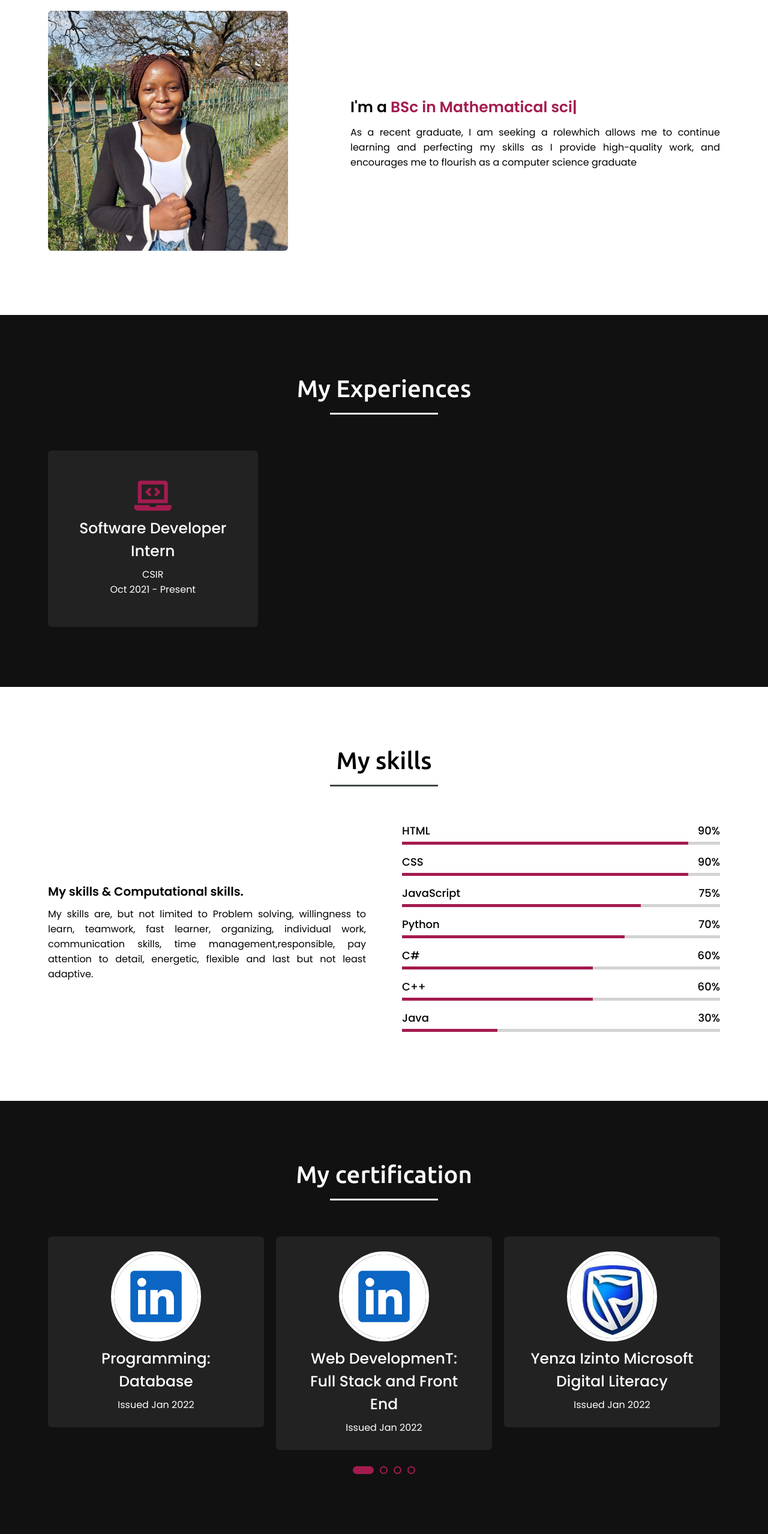
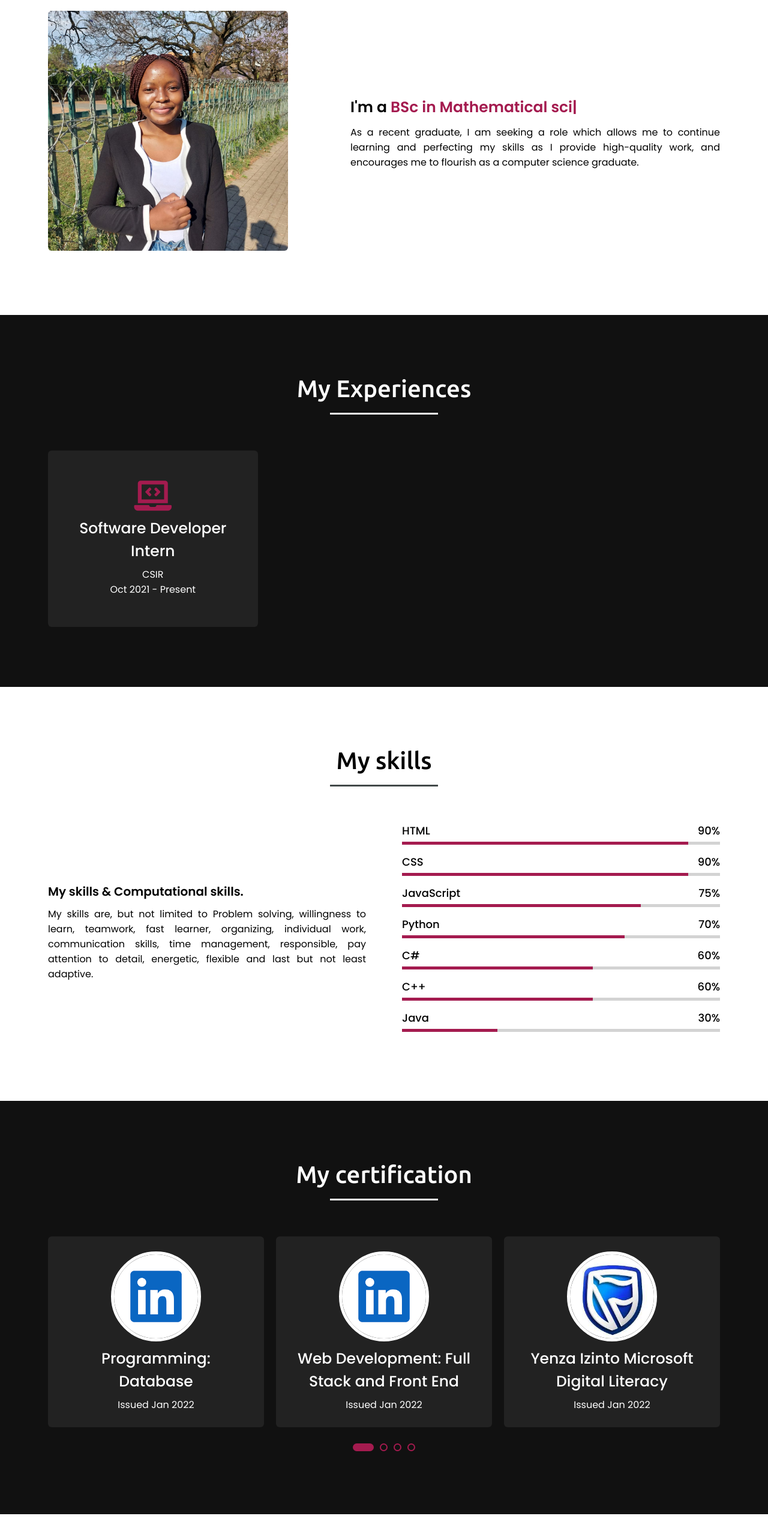
Before and after one commit to fuuluw/fulu.github.io, a plain HTML site: page index.html in a window 1280 px wide. Shown: the part 1008-3565 px from the top of the page at 60% size. Drawn offline with nearby package versions, Linux system fonts and the light colour scheme.

Commit message:
Update index.html

```diff
--- a/index.html
+++ b/index.html
@@ -55,7 +55,7 @@
                 </div>
                 <div class="column right">
                     <div class="text">I'm a <span class="typing-2"></span></div>
-                    <p>As a recent graduate, I am seeking a rolewhich allows me to continue learning and perfecting my skills as I provide high-quality work, and encourages me to flourish as a computer science graduate </p>
+                    <p>As a recent graduate, I am seeking a role which allows me to continue learning and perfecting my skills as I provide high-quality work, and encourages me to flourish as a computer science graduate. </p>
 
                 </div>
             </div>
@@ -87,7 +87,7 @@
             <div class="skills-content">
                 <div class="column left">
                     <div class="text">My skills & Computational skills.</div>
-                    <p>My skills are, but not limited to Problem solving, willingness to learn, teamwork, fast learner, organizing, individual work, communication skills, time management,responsible, pay attention to detail, energetic, flexible and last but not least adaptive.</p>
+                    <p>My skills are, but not limited to Problem solving, willingness to learn, teamwork, fast learner, organizing, individual work, communication skills, time management, responsible, pay attention to detail, energetic, flexible and last but not least adaptive.</p>
                 </div>
                 <div class="column right">
                     <div class="bars">
@@ -166,7 +166,7 @@
                 <div class="card">
                     <div class="box">
                         <img src="Assets/linkedin.jpg" alt="">
-                        <div class="text">Web DevelopmenT: Full Stack and Front End</div>
+                        <div class="text">Web Development: Full Stack and Front End</div>
                         <p>Issued Jan 2022</p>
                     </div>
                 </div>
```
